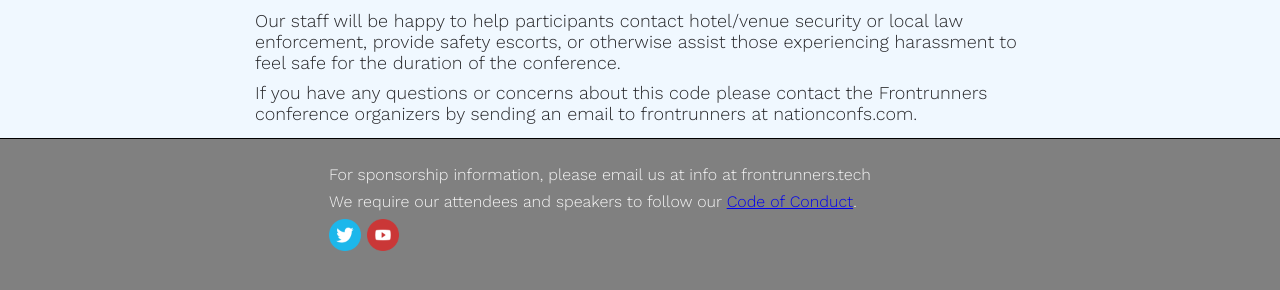
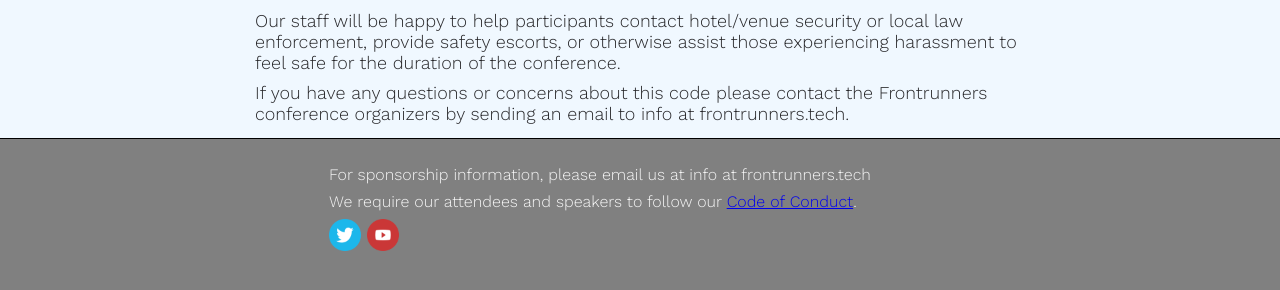
Before and after one commit to gothamgo/frontrunnersconf.github.io, a Jekyll site: the page built from policies/conduct.html, in a window 1280 px wide and 1122 px high. Shown: the part 813-1103 px from the top of the window. Built offline with Jekyll 4.4.1, drawn with Linux system fonts in a browser that asks for light colours.

Commit message:
Update conduct.html

```diff
--- a/policies/conduct.html
+++ b/policies/conduct.html
@@ -71,7 +71,7 @@ Our staff will be happy to help participants contact hotel/venue security or loc
     </p>
 
     <p>
-If you have any questions or concerns about this code please contact the Frontrunners conference organizers by sending an email to frontrunners at nationconfs.com.
+If you have any questions or concerns about this code please contact the Frontrunners conference organizers by sending an email to info at frontrunners.tech.
     </p>
 
   </div>
```
Lines whose indentation alone changed are shown as unchanged.
